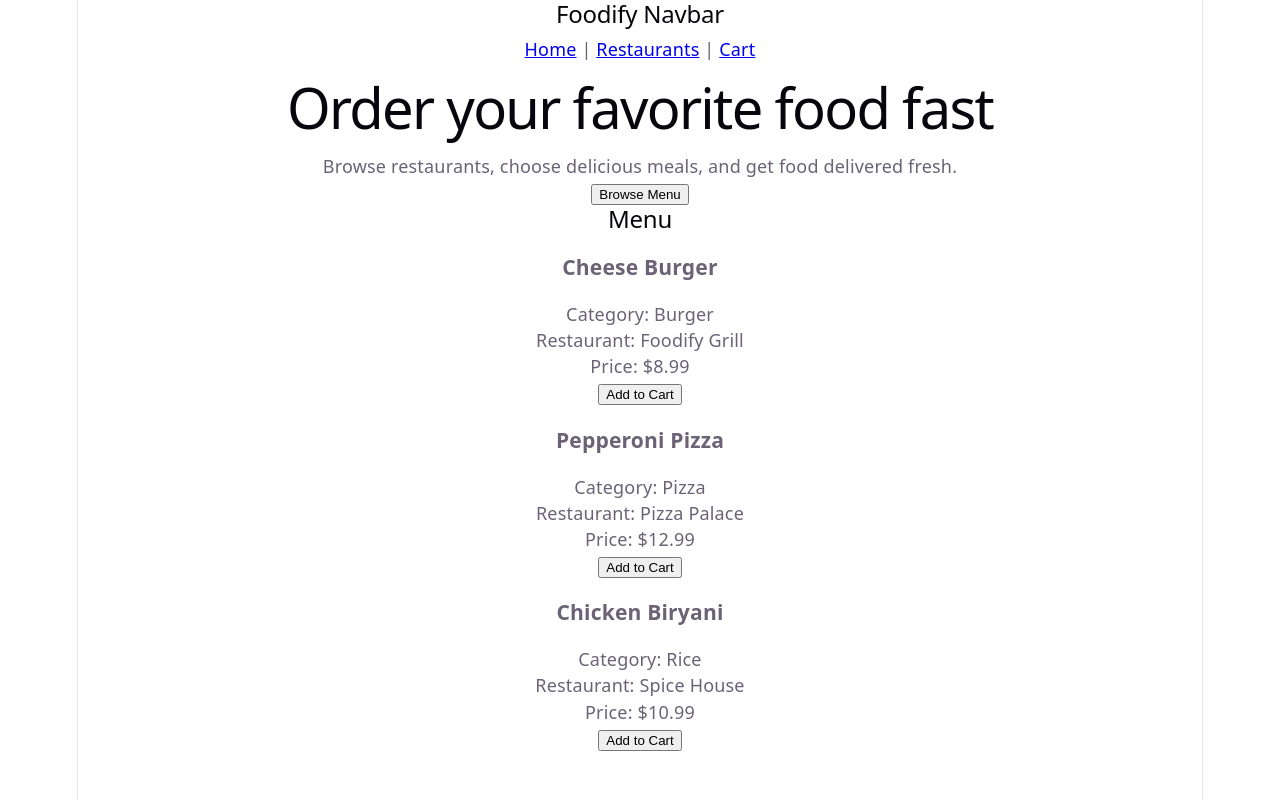
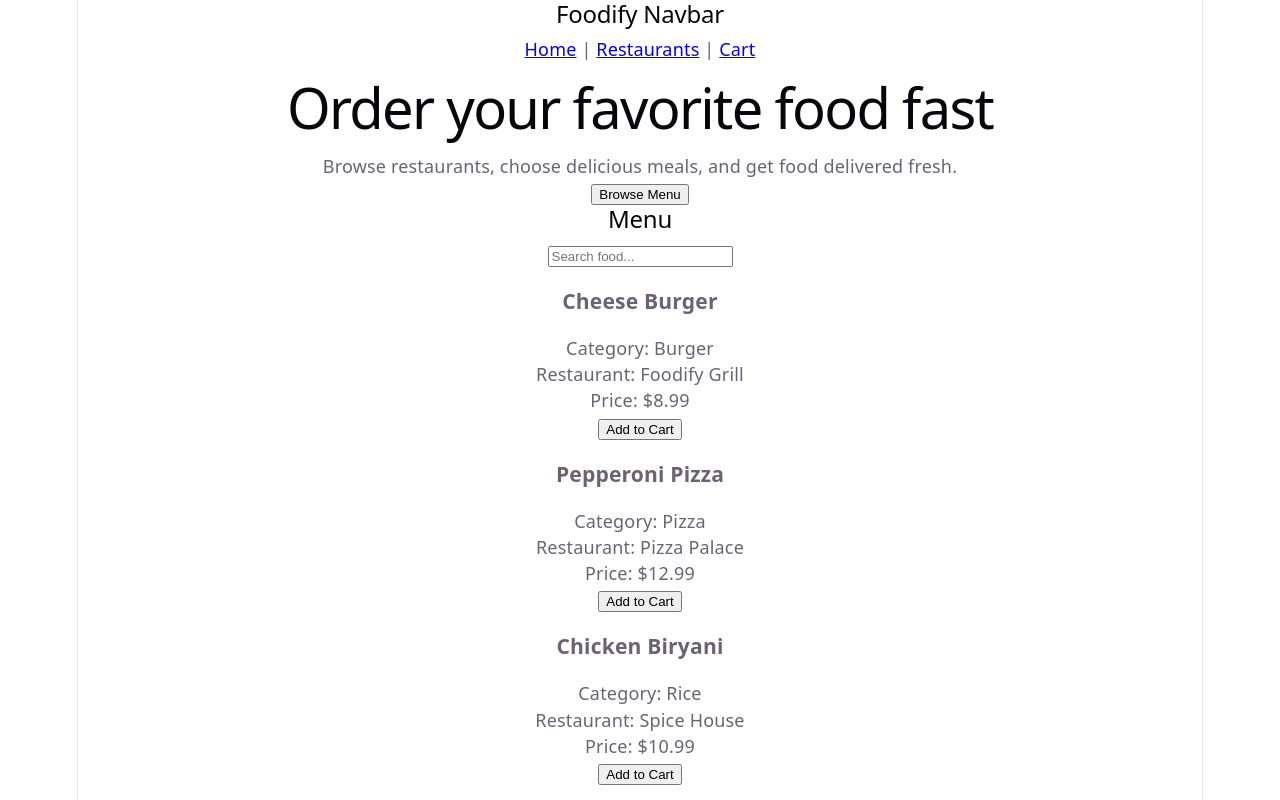
Before and after one commit to Rohit6165/foodify, a React (Vite) app: page / in a window 1280 px wide. Built offline with nearby package versions, Linux system fonts and the light colour scheme.

Commit message:
Add search filter

```diff
--- a/src/App.jsx
+++ b/src/App.jsx
@@ -1,6 +1,13 @@
+import { useState } from "react";
 import foods from "./data/foods";
 
 function App() {
+  const [searchText, setSearchText] = useState("");
+
+  const filteredFoods = foods.filter((food) =>
+    food.name.toLowerCase().includes(searchText.toLowerCase())
+  );
+
   return (
     <div>
       <nav>
@@ -17,7 +24,14 @@ function App() {
       <section>
         <h2>Menu</h2>
 
-        {foods.map((food) => (
+        <input
+          type="text"
+          placeholder="Search food..."
+          value={searchText}
+          onChange={(event) => setSearchText(event.target.value)}
+        />
+
+        {filteredFoods.map((food) => (
           <div key={food.id}>
             <h3>{food.name}</h3>
             <p>Category: {food.category}</p>
```
